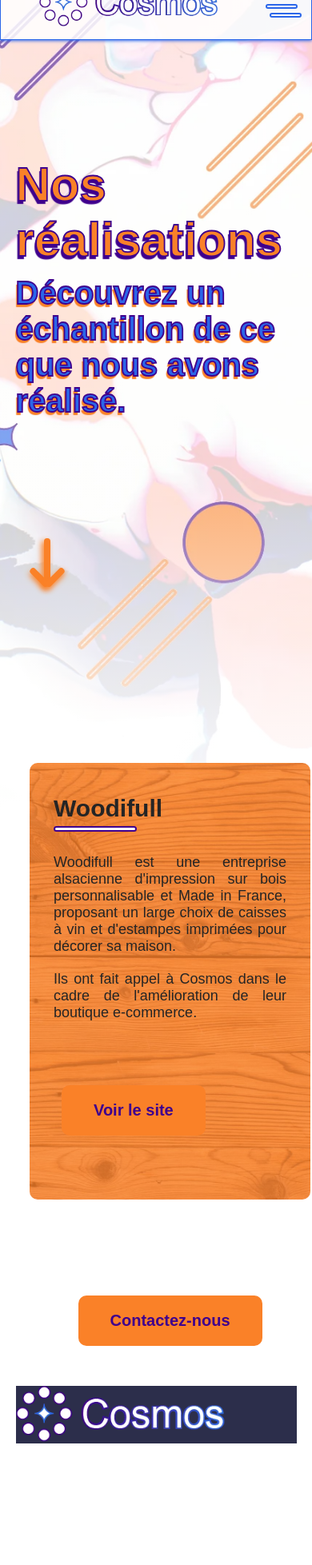
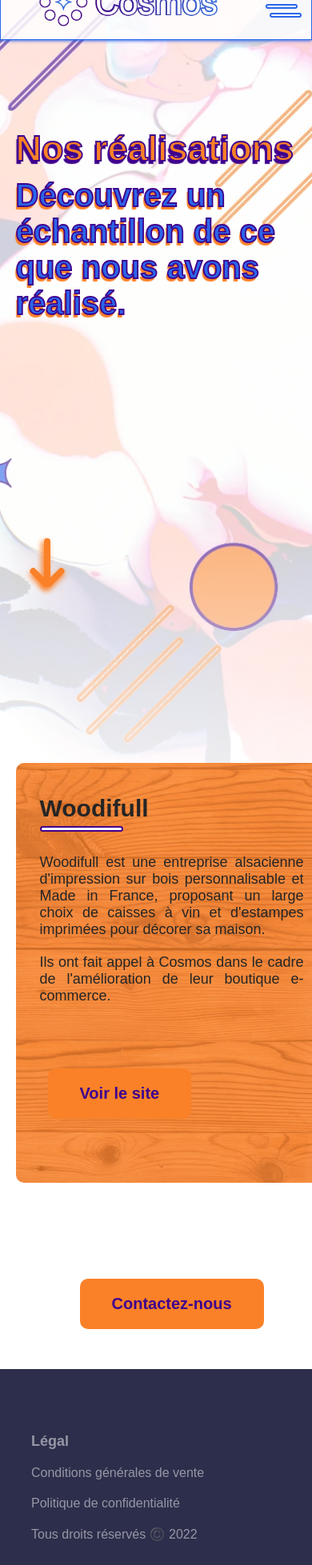
Before and after one commit to YPillon/cosmos-website, a React (Create React App) app: page /achievements in a window 390 px wide. Shown: the part 40-1997 px from the top of the page at 80% size. Before the commit the page ends 1845 px from the top, so only its background shows below. Built offline with nearby package versions, Linux system fonts and the light colour scheme.

Commit message:
Page d'accueil presque finie. Responsive. Manque juste les éléments d'animations

```diff
--- a/src/assets/css/index.css
+++ b/src/assets/css/index.css
@@ -14,7 +14,7 @@
 
 html {
   font-size: 62.5%;
-  height: 130%;
+  height: 140%;
   scroll-behavior: smooth;
   overflow-x: hidden;
   background-image: linear-gradient(rgba(255, 255, 255, 0.4) 60%, white), url(../images/fond-image.webp);
@@ -48,7 +48,6 @@
 
 .App {
   height: 100%;
-  margin: 0 5%;
   position: relative;
 }
 
--- a/src/assets/js/StyledComponents.js
+++ b/src/assets/js/StyledComponents.js
@@ -1,4 +1,6 @@
 import styled, { keyframes } from "styled-components";
+
+import djokoAndNadal from "../images/djoko-and-nadal.webp";
 
 //Animations start
 export const HaloBoxBlue = keyframes`
@@ -74,17 +76,86 @@
 };
 
 //Components start
+
+//Header Start
+
+export const HeaderTitle = styled.h1`
+  font-size: ${(props) => props.fontSize};
+  color: #fa8128;
+  width: fit-content;
+  -webkit-text-stroke: #3f008d 0.18rem;
+  padding-top: ${(props) => props.paddingTop || "35rem"};
+  margin-bottom: 1rem;
+  text-shadow: -2px 4px 1px #3f008d;
+
+  @media ${device.phone} {
+    padding-top: 20rem;
+    font-size: 4.5rem;
+  }
+`;
+
+export const HeaderSubtitle = styled.h2`
+  font-size: 5rem;
+  color: #2b66e9;
+  width: fit-content;
+  -webkit-text-stroke: #3f008d 0.18rem;
+  text-shadow: -2px 4px 1px #fa8128;
+
+  @media ${device.phone} {
+    font-size: 3.5rem;
+  }
+`;
+
+// Arrow header start
+
+export const ArrowContainer = styled.div`
+  position: absolute;
+  left: 0%;
+  bottom: 5%;
+  cursor: pointer;
+  width: 7rem;
+  height: 7rem;
+  border-radius: 50%;
+
+  &:hover {
+    background: linear-gradient(to bottom right, #2b66e9, #2b66e9);
+  }
+
+  @media ${device.phone} {
+  }
+`;
+
+export const ArrowBranch = styled.span`
+  position: absolute;
+  height: 3rem;
+  width: 0.6rem;
+  /*border: 0.2rem #3f008d solid;*/
+  border-radius: 5rem;
+  background-color: #fa8128;
+  left: 50%;
+  bottom: 5%;
+  box-shadow: #fa8128 -3px 3px 7px;
+`;
+
+// Arrow header end
+
+//Header end
+
 export const MainWrapper = styled.main`
-  margin: 0 5%;
+  margin: 0 10%;
   text-align: center;
   font-size: 1.8rem;
 `;
 
 export const Separator = styled.div`
   height: 15rem;
+
+  @media ${device.phone} {
+    height: 8rem;
+  }
 `;
 
-export const ArticleWrapper = styled.div`
+export const ArticleWrapper = styled.section`
   display: flex;
   margin-bottom: 25rem;
 
@@ -93,6 +164,10 @@
     `
   flex-direction: row-reverse;
   `};
+
+  @media ${device.tablet} {
+    margin-bottom: 8rem;
+  }
 `;
 
 export const PresentationTextWrapper = styled.article`
@@ -106,17 +181,58 @@
   margin: ${(props) => props.margin || "5rem 0rem 5rem"};
 `;
 
-export const PresentationImageProxy = styled.div`
+export const PresentationImageWhy = styled.div`
   height: 50rem;
   width: auto;
   aspect-ratio: 1 / 1.6;
   margin: 5rem 10rem 0;
-  background: #2b66e9;
+  background: ${(props) =>
+    props.background || "linear-gradient(white, #2b66e9)"};
+  border: ${(props) => props.border || "solid #2b66e9 0.2rem"};
+  position: relative;
+  box-shadow: #2c2e4b 2px 2px 10px;
+
+  @media ${device.tablet} {
+    display: none;
+  }
 
   ${(props) =>
     props.reverse &&
     `
   margin: 5rem 10rem 0 0`}
+`;
+
+export const PresentationImageHow = styled(PresentationImageWhy)`
+  background: url(${djokoAndNadal}) no-repeat 50% 100%,
+    linear-gradient(transparent, #2b66e9);
+  background-size: 250%;
+`;
+
+export const WhyImage = styled.img`
+  object-fit: cover;
+  object-position: 47% 50%;
+  width: 100%;
+  height: 100%;
+  transform: translate(4rem, 4rem);
+
+  box-shadow: #2c2e4b 2px 2px 10px;
+`;
+
+export const HowImage = styled.img`
+  object-fit: cover;
+  width: 100%;
+  height: 100%;
+`;
+
+export const ShadowDiv = styled.div`
+  position: absolute;
+  bottom: -30px;
+  left: 0;
+  height: 2rem;
+  width: 100%;
+  background: transparent;
+  border-radius: 50%;
+  box-shadow: #2c2e4b 0px 44px 42px;
 `;
 
 export const OutlineTitleWord = styled.span`
@@ -133,6 +249,10 @@
   margin: 3rem 0;
   width: ${(props) => props.width || "100%"};
   line-height: 3rem;
+
+  @media ${device.phone} {
+    width: 100%;
+  }
 `;
 
 export const List = styled.ul`
@@ -145,6 +265,18 @@
 
 export const ListItem = styled.li`
   margin: 1.5rem 0;
+`;
+
+export const ServiceSectionWrapper = styled.section`
+  display: flex;
+  flex-direction: column;
+  align-items: center;
+  width: 100%;
+  margin: 0px 0px 20rem;
+
+  @media ${device.phone} {
+    margin-bottom: 8rem;
+  }
 `;
 
 export const CardWrapper = styled.div`
@@ -210,20 +342,33 @@
   margin: 0rem 0rem 4rem;
 `;
 
+export const ParagraphServiceSection = styled(Paragraph)`
+  @media ${device.phone} {
+    margin-top: 0;
+  }
+`;
+
 export const FounderSection = styled.section`
   display: flex;
-  justify-content: space-between;
+  flex-direction: column;
   align-items: center;
   width: 100%;
   margin: 0 0 15rem;
+`;
 
-  @media ${device.phone} {
+export const FounderSectionWrapper = styled.div`
+  display: flex;
+  flex-direction: row;
+  justify-content: space-between;
+  width: 100%;
+
+  @media ${device.tablet} {
     flex-direction: column;
+    align-items: center;
   }
 `;
 
-export const PhotoFounderProxy = styled.div`
-  background: #2b66e9;
+export const PhotoFounderContainer = styled.div`
   aspect-ratio: 1/1;
   height: 40rem;
   max-height: 40rem;
@@ -233,14 +378,21 @@
   @media ${device.phone} {
     height: auto;
     width: 75%;
+    margin-bottom: 3rem;
   }
+`;
+
+export const PhotoFounder = styled.img`
+  width: 100%;
+  height: 100%;
+  object-fit: cover;
 `;
 
 export const FounderTextWrapper = styled.article`
   width: 60%;
   padding: 4rem;
 
-  @media ${device.phone} {
+  @media ${device.tablet} {
     width: 100%;
     padding: 0;
   }
@@ -263,13 +415,17 @@
   margin: 5rem auto 15rem;
 
   @media ${device.phone} {
-    padding: 1rem 2rem;
+    padding: 3rem;
   }
 `;
 
 export const ContactTitle = styled.h1`
   font-size: 4rem;
   color: white;
+
+  @media ${device.phone} {
+    margin-bottom: 2rem;
+  }
 `;
 
 export const ParagraphContact = styled.p`
@@ -287,6 +443,10 @@
 export const ContactButtonsWrapper = styled.div`
   display: flex;
   justify-content: space-around;
+
+  @media ${device.phone} {
+    flex-direction: column;
+  }
 `;
 // ContactBox Component end
 
@@ -307,4 +467,56 @@
   animation: ${HaloBoxViolet} 3.5s linear infinite;
 `;
 
+// Footer start
+
+export const StyledFooter = styled.footer`
+  background: #2c2e4b;
+  color: rgba(255, 255, 255, 0.5);
+  padding: 5rem 10%;
+  width: 100%;
+  display: flex;
+  justify-content: space-between;
+
+  @media ${device.phone} {
+    flex-direction: column;
+  }
+`;
+
+export const FooterColumn = styled.div`
+  font-size: 1.6rem;
+  display: flex;
+  flex-direction: column;
+  justify-content: center;
+  width: fit-content;
+  height: 100%;
+
+  @media ${device.phone} {
+    margin: 2rem 0;
+  }
+`;
+
+export const FooterTitle = styled.h1`
+  font-weight: bold;
+  color: rgba(255, 255, 255, 0.5);
+  font-size: 1.8rem;
+  margin: 1rem 0;
+`;
+
+export const FooterLink = styled.a`
+  text-align: center;
+  width: fit-content;
+  cursor: pointer;
+  color: rgba(255, 255, 255, 0.5);
+  margin: 1rem 0;
+`;
+
+export const FooterSpan = styled.span`
+  text-align: center;
+  width: fit-content;
+  color: rgba(255, 255, 255, 0.5);
+  margin: 1rem 0;
+`;
+
+// Footer end
+
 //components end
--- a/src/components/ContactBox.js
+++ b/src/components/ContactBox.js
@@ -24,14 +24,14 @@
           link="./contact#main"
           buttonInternLink="true"
           textColor="#ffffff"
-          customMargin="0"
+          customMargin="1rem"
         />
         <Button
           text="Contacter sur Linkedin"
           link="https://www.linkedin.com/in/younes-pillon"
           textColor="#ffffff"
           backgroundColor="#2b66e9"
-          customMargin="0"
+          customMargin="1rem"
         />
       </ContactButtonsWrapper>
     </ContactBoxStyled>
--- a/src/components/Footer.js
+++ b/src/components/Footer.js
@@ -5,71 +5,19 @@
 import { useMediaQuery } from "@mui/material";
 import ReactGA from "react-ga";
 
-import logo from "../assets/images/logo.webp";
-import { slideDownAndUp } from "../assets/js/StyledComponents";
+import {
+  StyledFooter,
+  FooterColumn,
+  FooterLink,
+  FooterSpan,
+  FooterTitle,
+} from "../assets/js/StyledComponents";
 
-const StyledFooter = styled.footer`
-  background: #2c2e4b;
-`;
-
-const FooterSpan1 = styled.span`
-  width: fit-content;
-  transition: all 0.25s ease-out;
-  &:hover {
-    color: #fa8128;
-  }
-`;
-
-const FooterSpan = styled.span`
-  text-align: center;
-  width: fit-content;
-  cursor: pointer;
-  transition: all 0.25s ease-out;
-  &:hover {
-    color: #fa8128;
-  }
-`;
-
-const FooterLink = styled.a`
-  text-align: center;
-  width: fit-content;
-  cursor: pointer;
-  transition: all 0.25s ease-out;
-  &:hover {
-    color: #fa8128;
-  }
-`;
-
-const CopiedSpan = styled.span`
-  font-size: 1.7rem;
-  color: #fa8128;
-  animation: ${slideDownAndUp} 2s ease-in-out;
+const StyledReactRouterLink = styled(Link)`
+  margin: 1rem 0;
 `;
 
 function Footer() {
-  const [isEmailCopied, setIsEmailCopied] = useState(false);
-  const [isPhoneCopied, setIsPhoneCopied] = useState(false);
-
-  const isTabletOrPhone = useMediaQuery("(max-width:1024px)");
-
-  function copyToClipboard(text, line) {
-    navigator.clipboard.writeText(text).then(() => {
-      if (line === "email") {
-        setIsEmailCopied(true);
-        setTimeout(() => {
-          setIsEmailCopied(false);
-        }, 2000);
-      } else if (line === "phone") {
-        setIsPhoneCopied(true);
-        setTimeout(() => {
-          setIsPhoneCopied(false);
-        }, 2000);
-      } else {
-        return;
-      }
-    });
-  }
-
   const dateBuilder = () => {
     let date = new Date();
     return date.getFullYear();
@@ -83,13 +31,37 @@
 */
 
     <StyledFooter>
-      <img
-        width="262"
-        height="70"
-        src={logo}
-        alt="logo de l'agence Cosmos"
-        style={{ height: "7rem" }}
-      />
+      <FooterColumn>
+        <FooterTitle>Légal</FooterTitle>
+        <StyledReactRouterLink to="cgv">
+          <FooterLink>Conditions générales de vente</FooterLink>
+        </StyledReactRouterLink>
+        <StyledReactRouterLink to="rgpd">
+          <FooterLink>Politique de confidentialité</FooterLink>
+        </StyledReactRouterLink>
+        <FooterSpan>Tous droits réservés ©️ {dateBuilder()}</FooterSpan>
+      </FooterColumn>
+
+      <FooterColumn>
+        <FooterTitle>Plan du site</FooterTitle>
+        <StyledReactRouterLink to="/">
+          <FooterLink>Accueil</FooterLink>
+        </StyledReactRouterLink>
+        <StyledReactRouterLink to="/achievements">
+          <FooterLink>Réalisations</FooterLink>
+        </StyledReactRouterLink>
+        <StyledReactRouterLink to="/contact">
+          <FooterLink>Contact</FooterLink>
+        </StyledReactRouterLink>
+      </FooterColumn>
+
+      <FooterColumn>
+        <FooterTitle>Informations</FooterTitle>
+        <FooterLink href="mailto:younes@cosmosagency.fr">
+          younes@cosmosagency.fr
+        </FooterLink>
+        <FooterLink href="tel:+33611441471">0611441471</FooterLink>
+      </FooterColumn>
     </StyledFooter>
   );
 }
--- a/src/components/Header.js
+++ b/src/components/Header.js
@@ -1,57 +1,40 @@
 import React from "react";
 
-import styled from "styled-components";
 import useMediaQuery from "@mui/material/useMediaQuery";
 
 import Button from "./Button";
 import AnimatedArrow from "./Arrow";
 
-const Title = styled.h1`
-  font-size: ${(props) => props.fontSize};
-  color: #fa8128;
-  width: fit-content;
-  -webkit-text-stroke: #3f008d 0.18rem;
-  padding-top: ${(props) => props.paddingTop};
-  margin-bottom: 1rem;
-  text-shadow: -2px 4px 1px #3f008d;
-`;
-
-const Subtitle = styled.h2`
-  font-size: 5rem;
-  color: #2b66e9;
-  width: fit-content;
-  -webkit-text-stroke: #3f008d 0.18rem;
-  text-shadow: -2px 4px 1px #fa8128;
-`;
+import { HeaderTitle, HeaderSubtitle } from "../assets/js/StyledComponents";
 
 function Header(props) {
   const isPhone = useMediaQuery("(max-width:768px)");
 
   const subtitle = props.subtitle ? (
     <>
-      <Subtitle style={{ fontSize: isPhone ? "4rem" : "" }}>
+      <HeaderSubtitle style={{ fontSize: isPhone ? "4rem" : "" }}>
         {props.subtitle}
-      </Subtitle>
+      </HeaderSubtitle>
     </>
   ) : (
     ""
   );
 
   return (
-    <header style={{ height: "100vh", position: "relative" }}>
-      <Title
+    <header style={{ height: "100vh", position: "relative", margin: "0 5%" }}>
+      <HeaderTitle
         fontSize={isPhone ? "6rem" : "8rem"}
         paddingTop={isPhone ? "28vh" : "35vh"}
       >
         {props.title}
-      </Title>
+      </HeaderTitle>
       {subtitle}
       {props.buttonLink && (
         <Button
           text={props.buttonText}
           link={props.buttonLink}
           internLink={props.buttonInternLink}
-          glow="1"
+          glow
         />
       )}
 
```
Also changed, not shown: src/components/Arrow.js (+1 -26 lines), src/components/Homepage.js (+39 -28 lines), src/assets/images/djoko-and-nadal.webp (added), src/assets/images/founder-image.webp (added).
